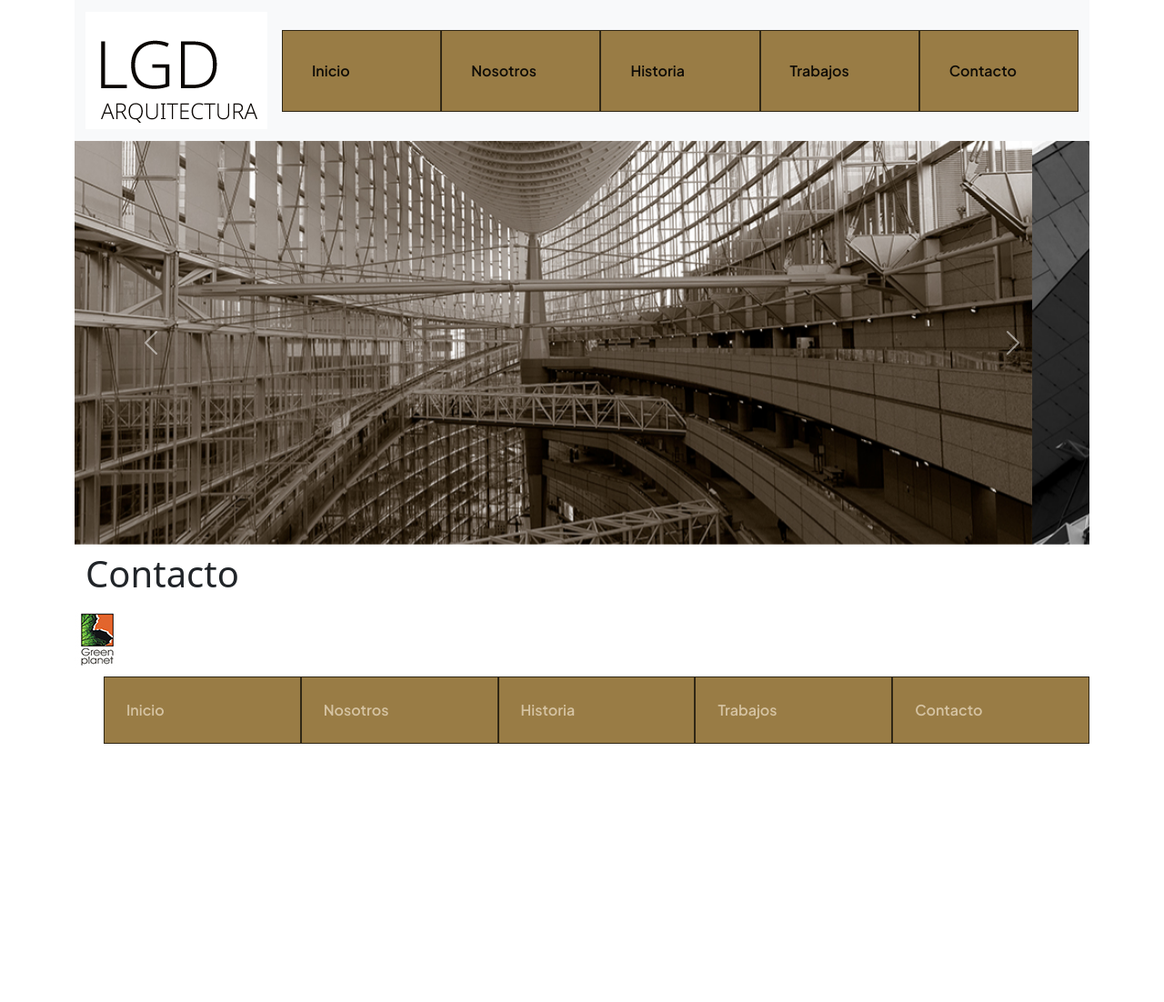
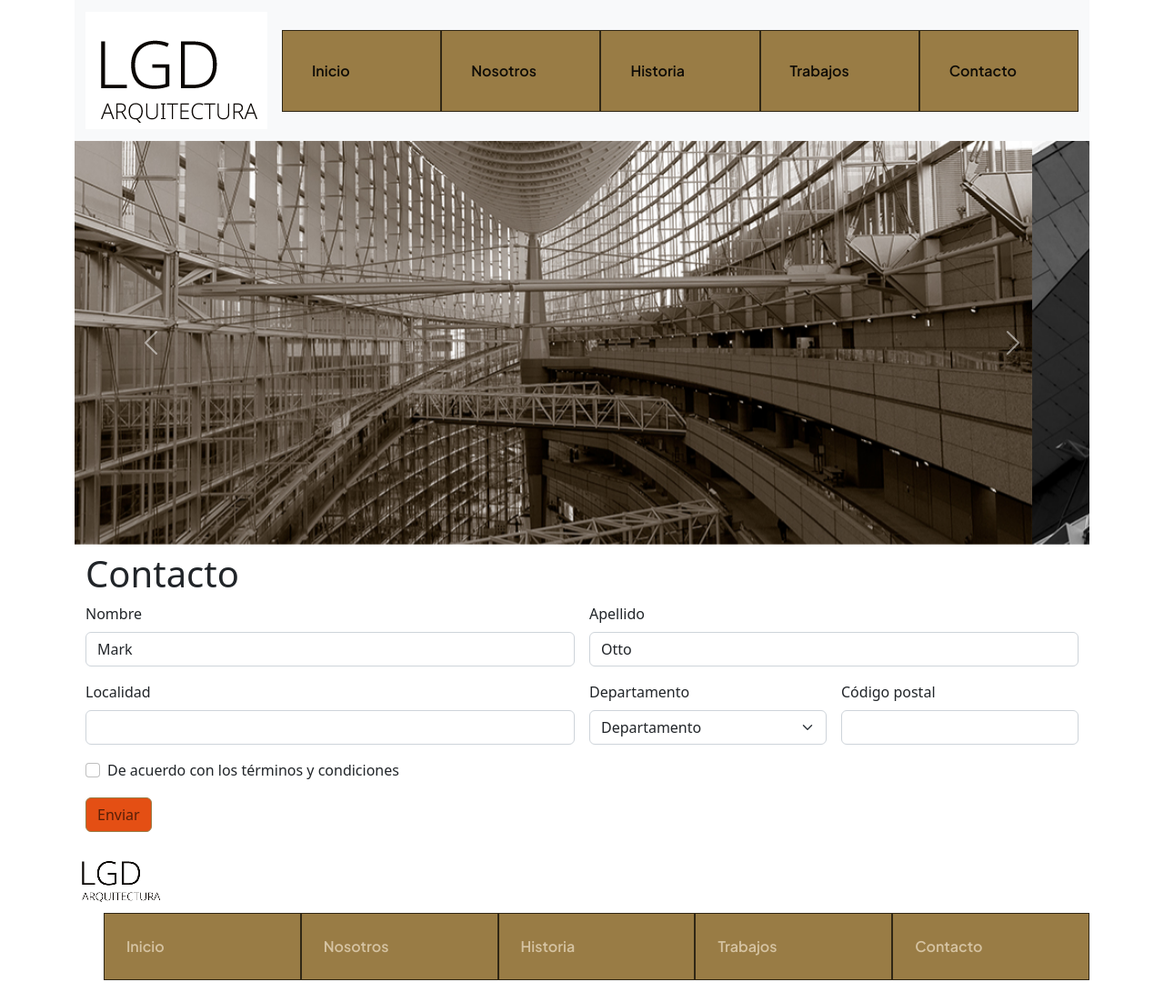
Before and after one commit to jterra1974/Idea-Terra, a website: page contacto.html in a window 1280 px wide. Shown: the whole page at 91% size. Before the commit the page ends 842 px from the top, so only its background shows below. Drawn offline with nearby package versions, Linux system fonts and the light colour scheme.

Commit message:
Formulario y ultimos detalles

```diff
--- a/contacto.html
+++ b/contacto.html
@@ -92,6 +92,82 @@
         <div class="row">
             <div class="col">
                 <h1>Contacto</h1>
+                <!-- Formulario de contacto Bootstrap -->
+                <form class="row g-3 needs-validation" novalidate>
+                    <div class="col-md-6">
+                      <label for="validationCustom01" class="form-label">Nombre</label>
+                      <input type="text" class="form-control" id="validationCustom01" value="Mark" required>
+                      <div class="valid-feedback">
+                        Looks good!
+                      </div>
+                    </div>
+                    <div class="col-md-6">
+                      <label for="validationCustom02" class="form-label">Apellido</label>
+                      <input type="text" class="form-control" id="validationCustom02" value="Otto" required>
+                      <div class="valid-feedback">
+                        Looks good!
+                      </div>
+                    </div>
+                    <div class="col-md-6">
+                      <label for="validationCustom03" class="form-label">Localidad</label>
+                      <input type="text" class="form-control" id="validationCustom03" required>
+                      <div class="invalid-feedback">
+                        Elija una Localidad v&aacute;lida
+                      </div>
+                    </div>
+                    <div class="col-md-3">
+                      <label for="validationCustom04" class="form-label">Departamento</label>
+                      <select class="form-select" id="validationCustom04" required>
+                        <option selected disabled value="">Departamento</option>
+                        <option>Artigas</option>
+                        <option>Salto</option>
+                        <option>Paysand&uacute;</option>
+                        <option>R&iacute;o Negro</option>
+                        <option>Soriano</option>
+                        <option>Colonia</option>
+                        <option>San Jos&eacute;</option>
+                        <option>Montevideo</option>
+                        <option>Canelones</option>
+                        <option>Florida</option>
+                        <option>Flores</option>
+                        <option>Durazno</option>
+                        <option>Tacuaremb&oacute;</option>
+                        <option>Rivera</option>
+                        <option>Cerro Largo</option>
+                        <option>Lavalleja</option>
+                        <option>Maldonado</option>
+                        <option>Rocha</option>
+                        <option>Treinta y Tres</option>
+                    </select>
+                      <div class="invalid-feedback">
+                        Departamento inv&aacute;lido
+                      </div>
+                    </div>
+                    <div class="col-md-3">
+                      <label for="validationCustom05" class="form-label">C&oacute;digo postal</label>
+                      <input type="text" class="form-control" id="validationCustom05" required>
+                      <div class="invalid-feedback">
+                        C&oacute;digo postal inv&aacute;lido
+                      </div>
+                    </div>
+                    <div class="col-12">
+                      <div class="form-check">
+                        <input class="form-check-input" type="checkbox" value="" id="invalidCheck" required>
+                        <label class="form-check-label" for="invalidCheck">
+                          De acuerdo con los t&eacute;rminos y condiciones
+                        </label>
+                        <div class="invalid-feedback">
+                          You must agree before submitting.
+                        </div>
+                      </div>
+                    </div>
+                    <div class="col-12">
+                      <button class="btn btn-primary bt-boot" type="submit">Enviar</button>
+                    </div>
+                  </form>
+
+
+
 
             </div>
         </div>
@@ -101,7 +177,7 @@
     <!--Comienzo footer-->
     <div class="row">
         <div class="col-4">
-            <a href="index.html"><img src="images/greenplanet_chico.jpg" alt="Logo Empresa Chico">
+            <a href="index.html"><img src="images/Logotipo_chico.gif" alt="Logo Empresa Chico">
             </a>
         </div>
         <div class="col-4"></div>
--- a/scss/base/_colors.scss
+++ b/scss/base/_colors.scss
@@ -8,11 +8,6 @@ $caoba: #9e370e;
 }
 
 nav ul li {
-    /* dos valores obligatorios que hay que agregar para que funcione
-1- A que propiedad le doy transición
-2- Cuanto tiempo dura esa transición
-    transition-property: all;
-    transition-duration: 2s;*/
     transition: all 0.5s;
     border: 1px solid darken($marron, 30%);
     padding: 3vh;
@@ -37,7 +32,7 @@ nav ul li {
 
 .bt-boot {
     @extend %botones;
-    &:visited {
+    &:hover {
         background-color: lighten($caoba, 30%);
     }
 }
```
Also changed, not shown: historia.html (+1 -1 lines), index.html (+1 -1 lines), nosotros.html (+1 -1 lines), trabajos.html (+1 -1 lines), images/Logotipo_chico.gif (added), style.css, 1 other file.
